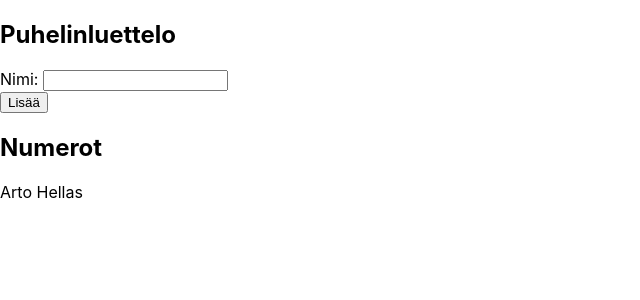
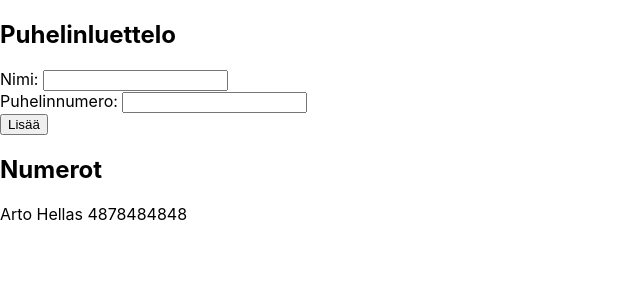
Before and after one commit to mkemppi/opiskelu-osa-2, a React (Create React App) app in the folder puhelinluettelo/: page / in a window 1280 px wide. Shown: the top 300 px of the page, without its empty margins (0-640 px from the left). Built offline with nearby package versions, Linux system fonts and the light colour scheme.

Commit message:
puhelinluettelo, step 3

```diff
--- a/puhelinluettelo/src/App.js
+++ b/puhelinluettelo/src/App.js
@@ -2,10 +2,12 @@ import React, { useState } from 'react'
 
 const App = () => {
   const [ persons, setPersons] = useState([
-    { name: 'Arto Hellas' }
+    { name: 'Arto Hellas',
+      phone: '4878484848'
+    }
   ])
   const [ newName, setNewName ] = useState('')
-
+  const [ newPhone, setNewPhone ] = useState('')
   const addPerson = (event) => {
     event.preventDefault()
 
@@ -15,7 +17,8 @@ const App = () => {
       alert(`${newName} on jo lisätty puhelinluetteloon`)
     } else {
       const personObject = {
-        name: newName
+        name: newName,
+        phone: newPhone
       }
 
       setPersons(persons.concat(personObject))
@@ -26,10 +29,12 @@ const App = () => {
   const handleChange = (event) => {
     setNewName(event.target.value)
   }
-
+  const handlePhoneChange = (event) => {
+    setNewPhone(event.target.value)
+  }
   const Person = ({person}) => {
     return (
-      <div>{person.name}</div>
+      <div>{person.name} {person.phone}</div>
     )
   }
 
@@ -39,6 +44,9 @@ const App = () => {
       <form onSubmit={addPerson}>
         <div>
           Nimi: <input onChange={handleChange} />
+        </div>
+        <div>
+          Puhelinnumero: <input onChange={handlePhoneChange} />
         </div>
         <div>
           <button type="submit">Lisää</button>
```
